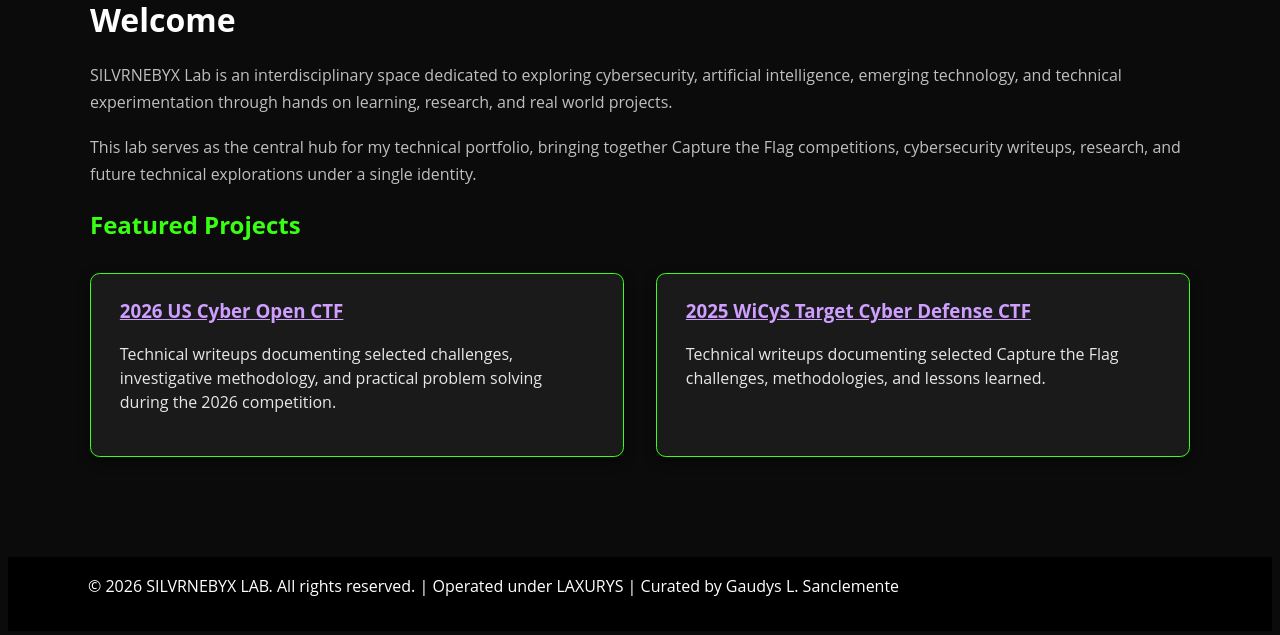
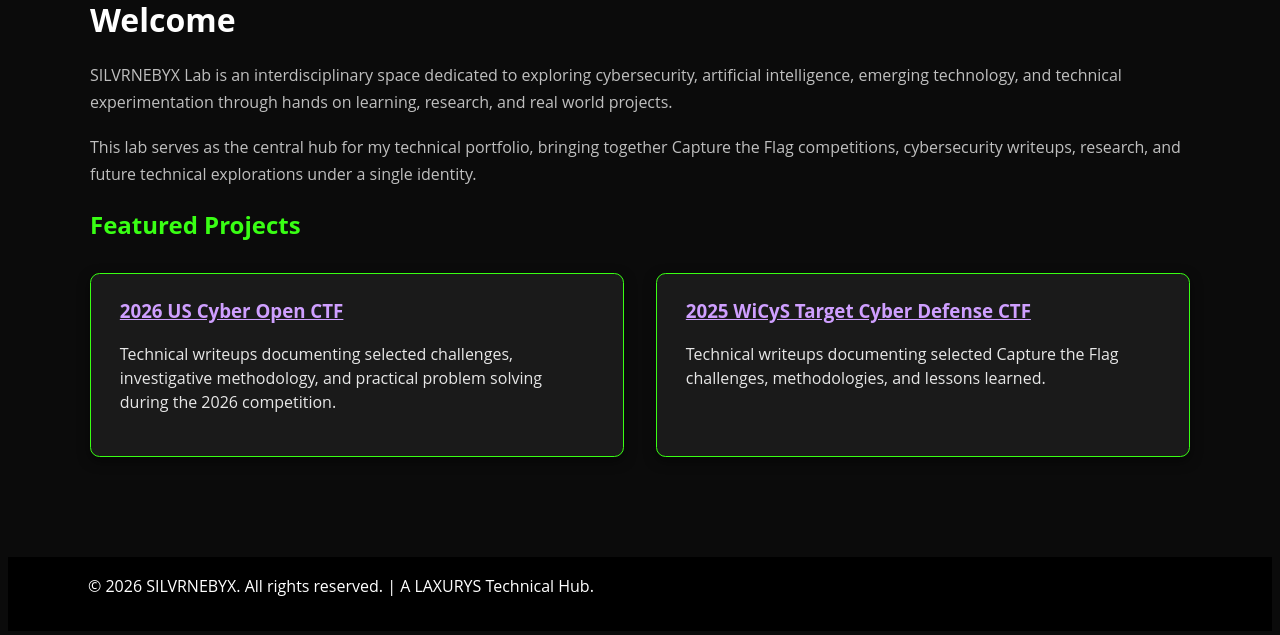
Before and after one commit to glsanclem/silvrnebyxlab, a Jekyll site: the page built from index.md, in a window 1280 px wide and 900 px high, scrolled down 720 px, cut to the strip 261-896 px from the top of the window. Built offline with Jekyll 4.4.1, drawn with Linux system fonts in a browser that asks for light colours.

Commit message:
Update footer copyright information

```diff
--- a/_layouts/default.html
+++ b/_layouts/default.html
@@ -28,7 +28,7 @@
 
   <!-- Footer -->
   <footer>
-    <Copyright p>&copy; 2026 SILVRNEBYX LAB. All rights reserved. | Operated under LAXURYS | Curated by Gaudys L. Sanclemente </p>
+    <Copyright p>&copy; 2026 SILVRNEBYX. All rights reserved. | A LAXURYS Technical Hub. </p>
   </footer>
 </body>
 </html>
```
